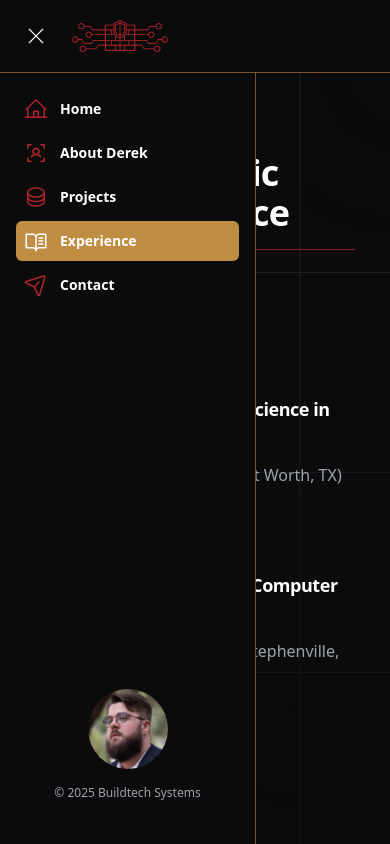
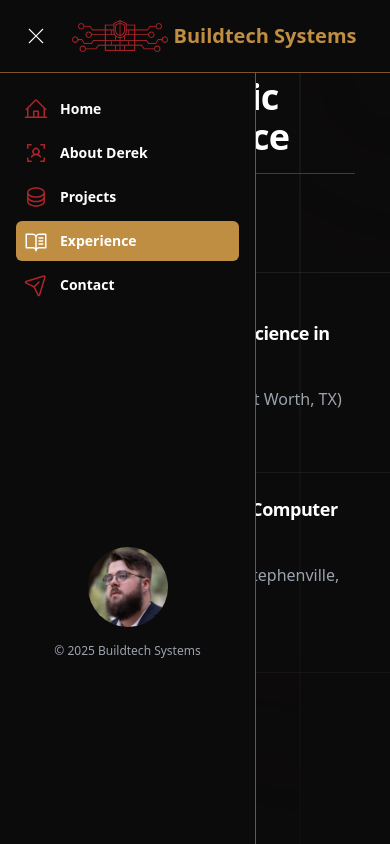
Before and after one commit to DKH707/buildtechwebsite, a React (Vite) app in the folder client/: page /experience in a window 390 px wide. Both pictures are taken after a click on the button 36 px from the left and 36 px from the top of the page. Built offline with nearby package versions, Linux system fonts and the light colour scheme; a web font is replaced by a local one.

Commit message:
Support mobile, better

```diff
--- a/client/src/Components/ExperiencePage.jsx
+++ b/client/src/Components/ExperiencePage.jsx
@@ -133,7 +133,7 @@ export default function ExperiencePage() {
 
     return (
         <>
-            <div className="relative isolate overflow-hidden bg-bground px-6 py-20 sm:py-20 lg:overflow-visible lg:px-0">
+            <div className="relative isolate overflow-hidden bg-bground px-6 py-1 sm:py-20 lg:overflow-visible lg:px-0">
                 <div className="absolute inset-0 -z-10 overflow-hidden">
                     <svg
                         aria-hidden="true"
--- a/client/src/Components/Navigation.jsx
+++ b/client/src/Components/Navigation.jsx
@@ -76,7 +76,7 @@ export default function Navigation() {
           </a>
           <div className='inline-flex'>
             <h1 className="text-white text-xl font-semibold ml-4 hidden sm:block">Derek Hopkins</h1>
-            <h1 className="text-accent text-xl font-semibold hidden sm:block">&nbsp;Buildtech Systems</h1>
+            <h1 className="text-accent text-xl font-semibold sm:block">&nbsp;Buildtech Systems</h1>
           </div>
         </div>
         <div className="flex items-center gap-4">
@@ -132,7 +132,7 @@ export default function Navigation() {
                   ))}
                 </ul>
               </li>
-              <li className="lg:mt-auto mt-96">
+              <li className="lg:mt-auto my-auto">
                 <img src='/derek_cropped.jpg' className='rounded-full size-20 mx-auto'></img>
                 <div className="text-xs text-gray-400 px-2 pt-4">
                   © 2025 Buildtech Systems
```
